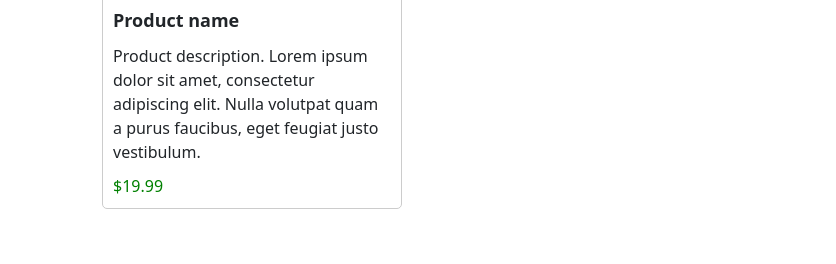
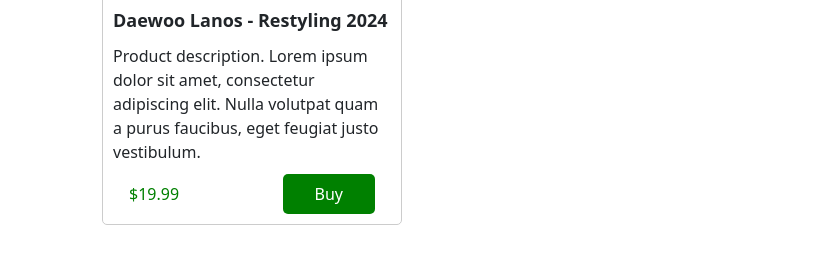
Before and after one commit to SashaMaslak/hillel-hw, a plain HTML site: page hw14/index.html in a window 1280 px wide. Shown: the part 358-622 px from the top of the page, without its empty margins (0-836 px from the left). Drawn offline with nearby package versions, Linux system fonts and the light colour scheme.

Commit message:
add feature hw14

```diff
--- a/hw14/index.html
+++ b/hw14/index.html
@@ -22,13 +22,16 @@
           src="https://upload.wikimedia.org/wikipedia/commons/1/18/German_Patriot_missile_launcher_%28cropped%29.jpg"
           alt="Product Image"
         />
-        <div class="product-title">Product name</div>
+        <div class="product-title">Daewoo Lanos - Restyling 2024</div>
         <div class="product-description">
           Product description. Lorem ipsum dolor sit amet, consectetur
           adipiscing elit. Nulla volutpat quam a purus faucibus, eget feugiat
           justo vestibulum.
         </div>
-        <div class="product-price">$19.99</div>
+        <div class="product-buy-price">
+          <div class="product-price">$19.99</div>
+          <button class="product-btnBuy">Buy</button>
+        </div>
       </div>
     </section>
     <script src="../js/btnGoBack.js"></script>
--- a/hw14/main.css
+++ b/hw14/main.css
@@ -42,9 +42,24 @@
   margin-bottom: 10px;
 }
 
+.product-buy-price {
+  display: flex;
+  justify-content: space-between;
+  align-items: center;
+  padding-left: 16px;
+  padding-right: 16px;
+}
+
 .product-price {
   font-size: 16px;
   color: green;
+}
+
+.product-btnBuy {
+  background-color: green;
+  color: #fff;
+  padding: 8px 32px;
+  border-radius: 5px;
 }
 
 button {
```
